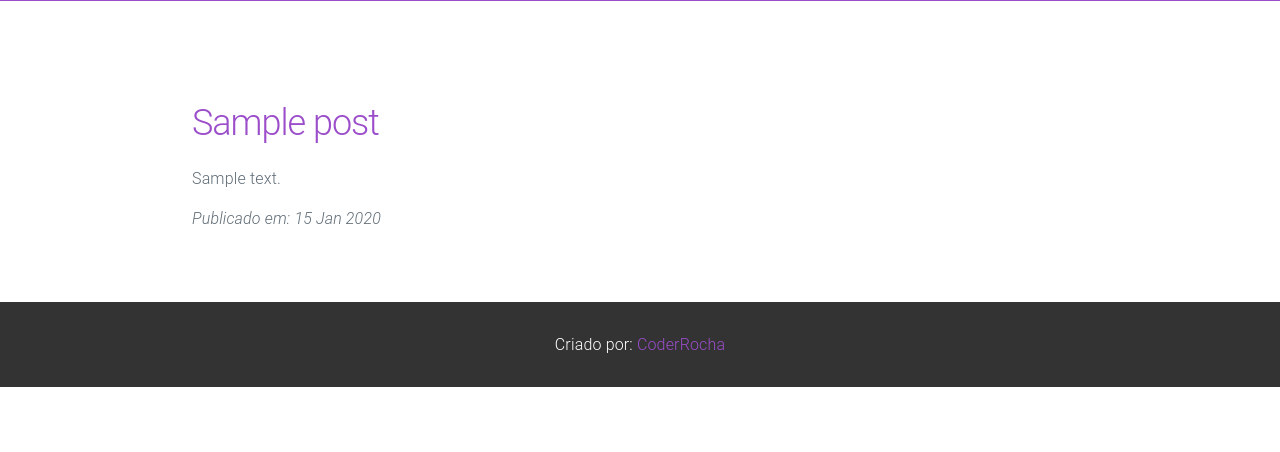
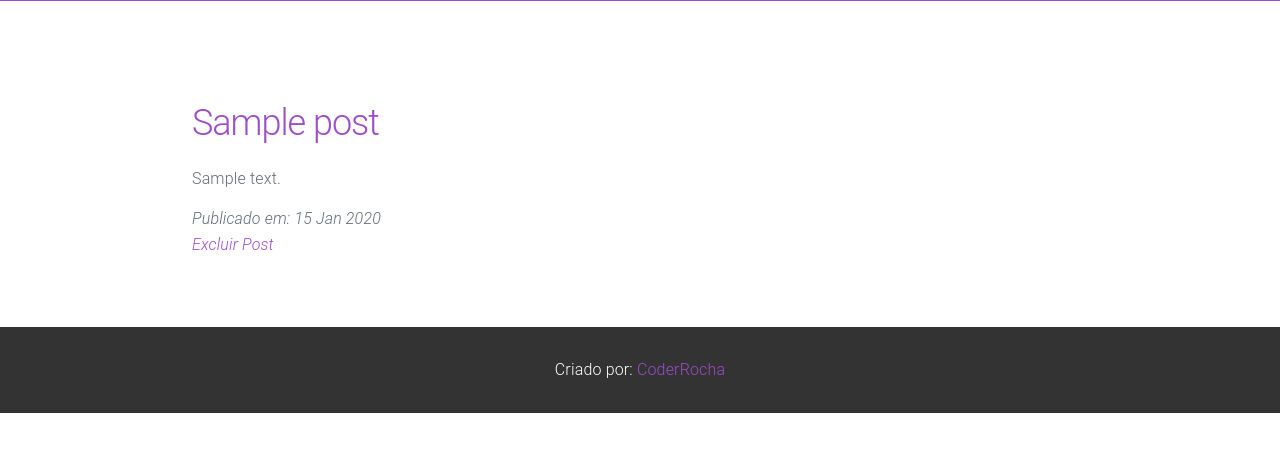
Before and after one commit to CoderRocha/mini-crm, a PHP site: page /mini-crm/index.php in a window 1280 px wide. Shown: the part 335-787 px from the top of the page. Run offline with PHP 8.4, Linux system fonts and the light colour scheme; tables that the repository leaves empty or names only in its code hold one stand-in row (values such as "Sample post").

Commit message:
refact: refatorado index e add logica de posts

```diff
--- a/index.php
+++ b/index.php
@@ -1,22 +1,34 @@
 <?php
 
 require('init.php');
-require('templates/header.php');
 
-$result = mysqli_query($app_db, "SELECT * FROM posts");
-$all_posts = mysqli_fetch_all($result, MYSQLI_ASSOC);
+if (isset($_GET['delete-post'])) {
+    $id = $_GET['delete-post'];
+    delete_post($id);
+    redirect_to('index.php');
+    die();
+}
+
+$all_posts = get_all_posts();
 
 $post_found = false;
 if (isset($_GET['view'])) {
-    $query = "SELECT * FROM posts WHERE id = " . $_GET['view'];
-    $result = mysqli_query($app_db, $query);
-    if ($result) {
-        $post_found = mysqli_fetch_assoc($result);
+    $post_found = get_post($_GET['view']);
+    if ($post_found) {
         $all_posts = [$post_found];
     }
 }
 
 ?>
+
+<?php require('templates/header.php'); ?>
+
+<?php if (isset($_GET['success'])): ?>
+    <div class="success">
+        Post criado com sucesso!
+    </div>
+<?php endif; ?>
+
 <div class="posts">
     <?php foreach ($all_posts as $post): ?>
         <article class="post">
@@ -40,10 +52,12 @@ if (isset($_GET['view'])) {
                     echo $date->format('d M Y');
                     ?>
                 </span>
-
+                <div class="delete-post">
+                    <a href="?delete-post=<?php echo $post['id']; ?>">Excluir Post</a>
+                </div>
             </footer>
         </article>
     <?php endforeach; ?>
 </div>
 
-<?php require('templates/footer.php'); ?>
+<?php require('templates/footer.php');
```
